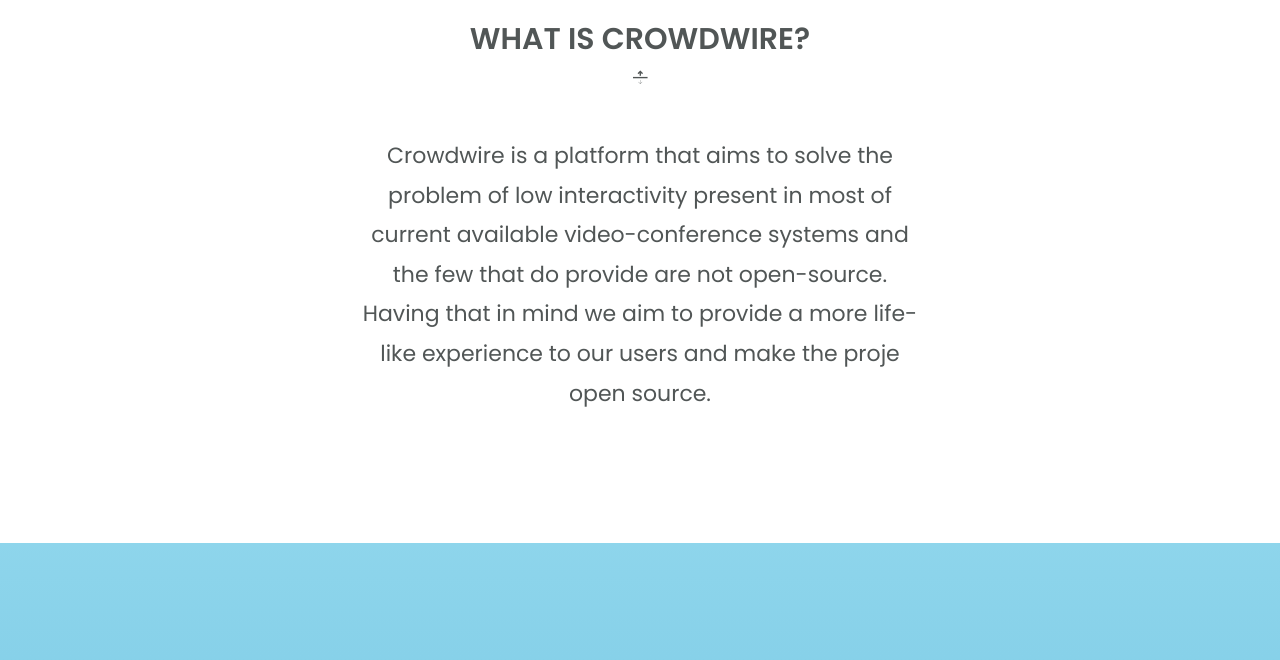
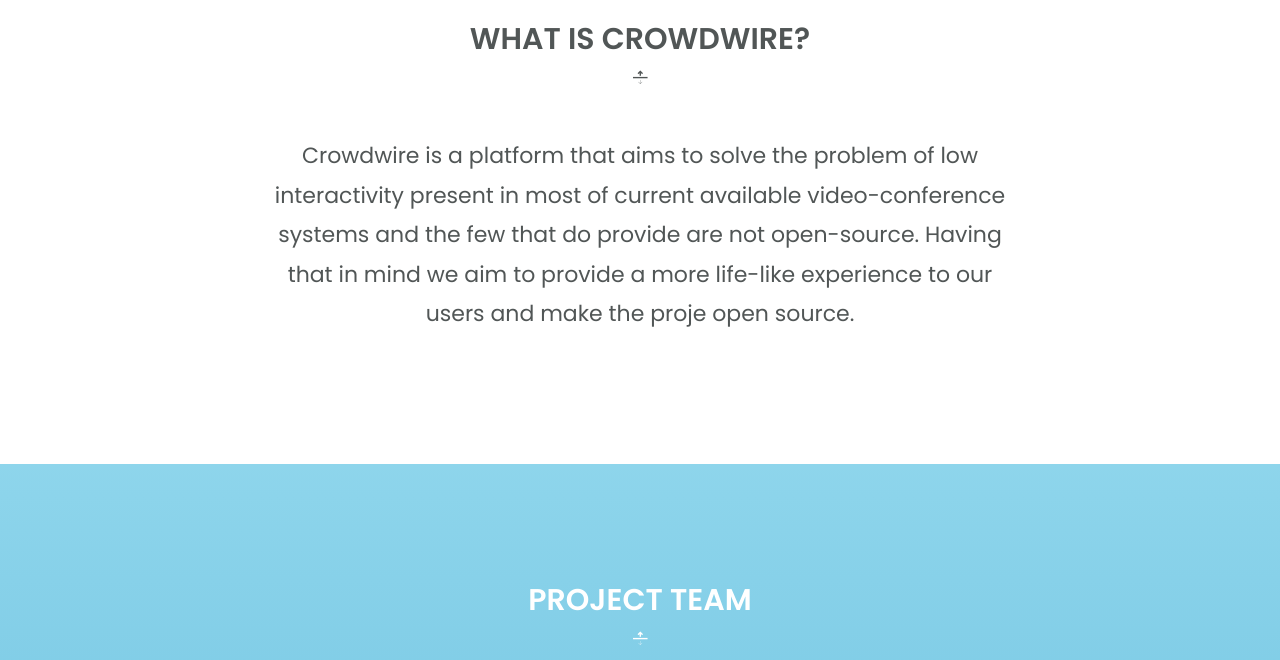
Before and after one commit to Crowd-Wire/ProjectWebsite, a plain HTML site: page index.html in a window 1280 px wide. Shown: the part 980-1640 px from the top of the page. Drawn offline with Linux system fonts and the light colour scheme.

Commit message:
fixed what is crowdwire section

```diff
--- a/index.html
+++ b/index.html
@@ -187,8 +187,8 @@
                             </div>
                         </div>
                         <div class="row">
-                            <div class="col-lg-3 col-xs-4 col-md-4"></div>
-                            <div class="col-lg-6 col-xs-4 col-md-4  text-center header-text caption-desc">
+                            <div class="col-lg-2 col-xs-1 col-md-2"></div>
+                            <div class="col-lg-8 col-xs-10 col-md-8  text-center header-text caption-desc">
                                 <p style="font-size:2.2rem">Crowdwire is a platform that aims to solve the problem of low interactivity present in most of current available video-conference systems and the few that do provide are not open-source.
                                 Having that in mind we aim to provide a more life-like experience to our users and make the proje open source.</p>
                             </div>
```
